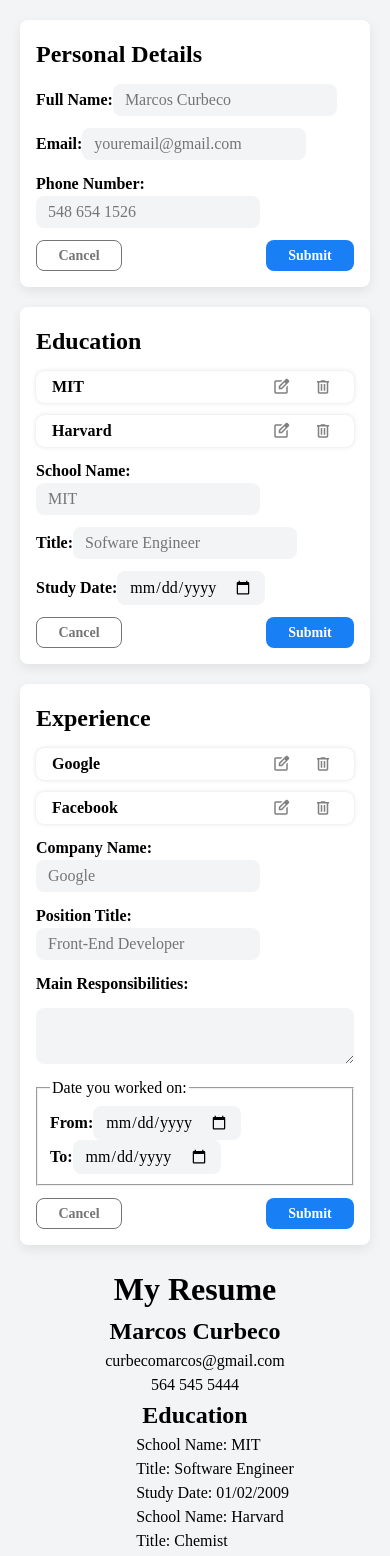
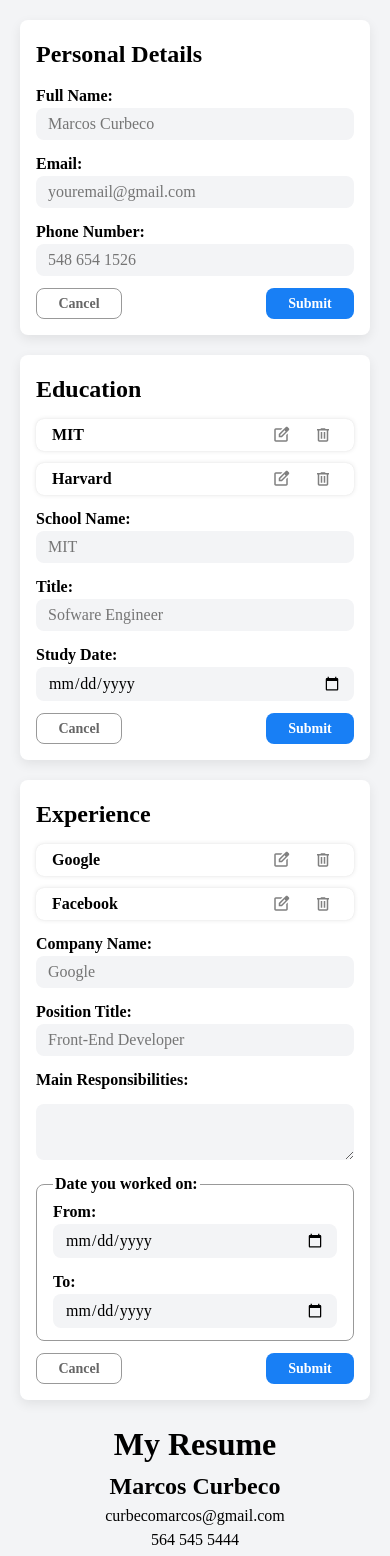
Before and after one commit to MCurb/cv-application-TOP_Project, a React (Vite) app: page / in a window 390 px wide. Shown: the top 1556 px of the page. Built offline with nearby package versions, Linux system fonts and the light colour scheme.

Commit message:
style: add styling for fieldsets and legends

```diff
--- a/src/App.css
+++ b/src/App.css
@@ -3,8 +3,10 @@
   --card-bg: rgba(255, 255, 255);
   --card-radious: 0.5rem;
   --accent-color: rgba(24, 127, 245);
+  --border-color: hsl(0deg 0% 60%);
 
   --btn-padding: 4px 16px;
+  --items-gap: 12px;
 }
 
 #root {
--- a/src/components/forms/SideForms.css
+++ b/src/components/forms/SideForms.css
@@ -8,7 +8,7 @@
 .form-section {
   display: flex;
   flex-direction: column;
-  gap: 12px;
+  gap: var(--items-gap);
   background-color: var(--card-bg);
   border-radius: var(--card-radious);
   padding: 1rem;
@@ -18,7 +18,7 @@
 form.hidden {
   display: flex;
   flex-direction: column;
-  gap: 12px;
+  gap: var(--items-gap);
 }
 
 input,
@@ -33,6 +33,11 @@ label {
   font-weight: 700;
 }
 
+.label-input-group {
+  display: flex;
+  flex-direction: column;
+}
+
 .form-actions {
   display: flex;
   justify-content: space-between;
@@ -43,7 +48,7 @@ label {
   padding: var(--btn-padding);
   border-radius: var(--card-radious);
   background-color: transparent;
-  border: 1px solid rgb(118 117 117);
+  border: 1px solid var(--border-color);
   width: var(--btn-width);
   font-weight: 600;
   font-size: 14px;
@@ -57,13 +62,13 @@ label {
 }
 
 .form-actions .cancel-btn {
-  color: rgb(118 117 117);
+  color: hsl(0, 0%, 40%);
 }
 
 .form-section .min-card {
   display: flex;
   justify-content: space-between;
-  gap: 12px;
+  gap: var(--items-gap);
 
   padding: var(--btn-padding);
   border-radius: var(--card-radious);
@@ -78,7 +83,7 @@ label {
 
 .min-card .card-actions {
   display: flex;
-  gap: 12px;
+  gap: var(--items-gap);
 }
 
 .card-actions button {
@@ -89,3 +94,52 @@ label {
 .card-actions button svg {
   pointer-events: none;
 }
+
+fieldset {
+  display: flex;
+  justify-content: space-between;
+  gap: var(--items-gap);
+  border-radius: var(--card-radious);
+  border: 1px solid var(--border-color);
+  padding: var(--btn-padding);
+  padding-bottom: 12px;
+}
+
+fieldset legend {
+  font-weight: 700;
+}
+
+@media (max-width: 750px) {
+  fieldset {
+    flex-direction: column;
+  }
+
+  fieldset .label-input-group {
+    flex-direction: row;
+    flex: 1;
+    gap: var(--items-gap);
+  }
+
+  fieldset .label-input-group input {
+    flex: 1;
+  }
+
+  fieldset .label-input-group label {
+    flex-basis: 60px;
+  }
+}
+
+@media (max-width: 550px) {
+  fieldset .label-input-group {
+    flex-direction: column;
+    gap: 0;
+  }
+
+  fieldset .label-input-group input {
+    flex: initial;
+  }
+
+  fieldset .label-input-group label {
+    flex-basis: initial;
+  }
+}
--- a/src/components/ui/Input.jsx
+++ b/src/components/ui/Input.jsx
@@ -10,7 +10,7 @@ export function Input({
   required,
 }) {
   return (
-      <div>
+      <div className="label-input-group">
         <label htmlFor={id}>{label}</label>
         <input
           type={type}
```
